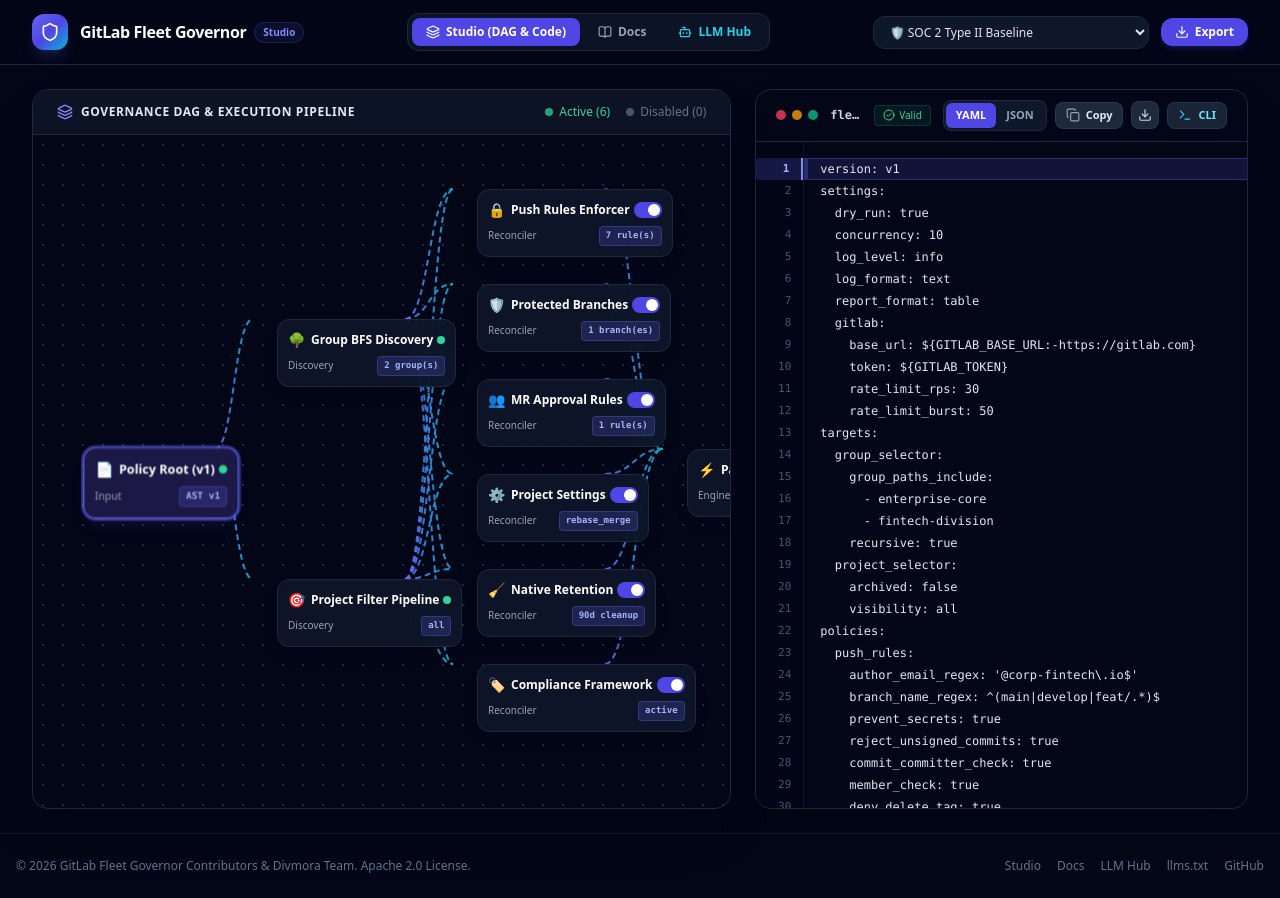
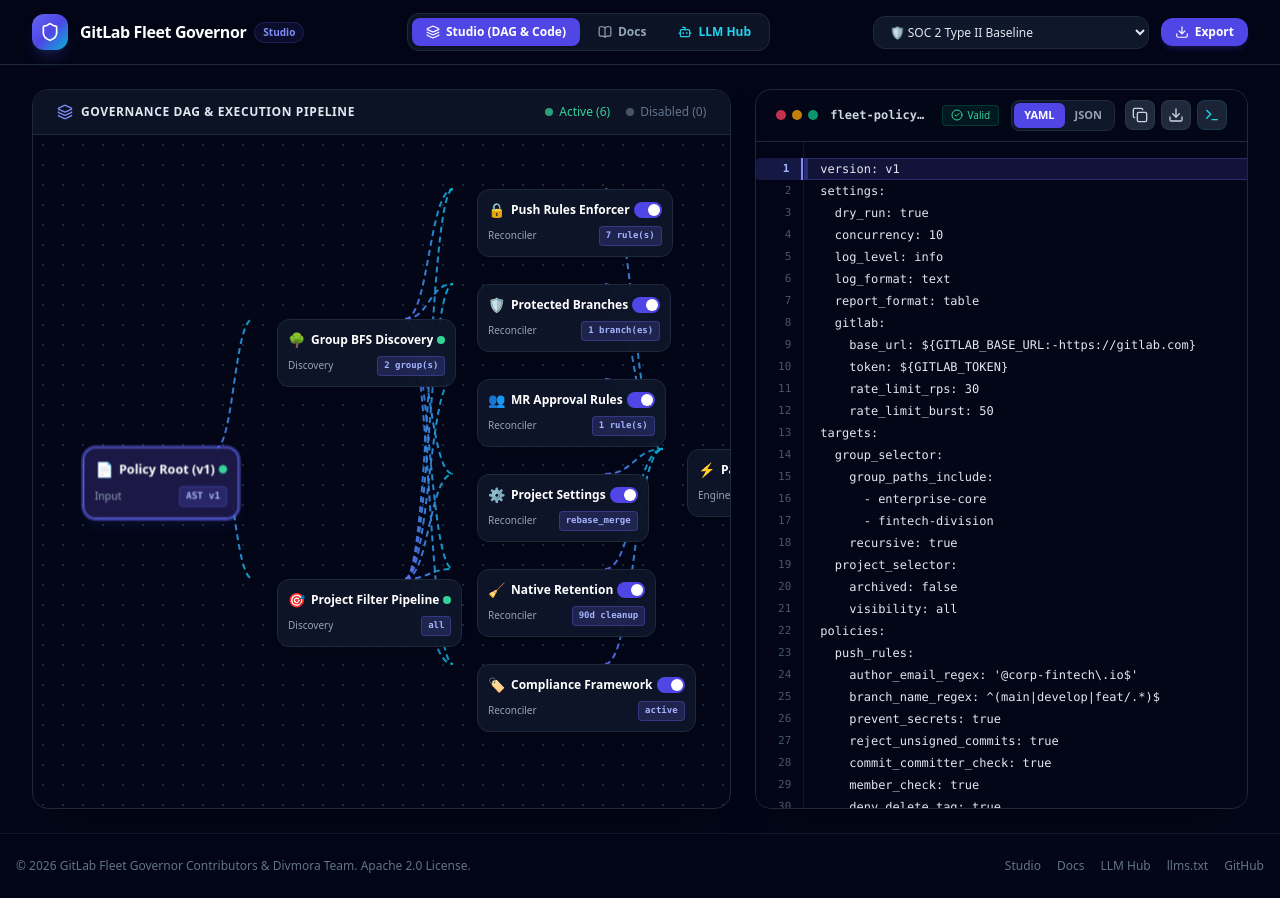
Before and after one commit to divmora/gitlab-fleet-governor, a React (Vite) app in the folder ui/: page / in a window 1280 px wide. Built offline with nearby package versions, Linux system fonts and the light colour scheme.

Commit message:
feat(ui): convert editor header actions to pure icon buttons and remove Windows CI runner

```diff
--- a/ui/src/components/Editor/PolicyEditor.tsx
+++ b/ui/src/components/Editor/PolicyEditor.tsx
@@ -162,7 +162,7 @@
 
   return (
     <div className="flex flex-col h-[720px] rounded-2xl bg-slate-900/90 border border-slate-800 shadow-2xl overflow-hidden">
-      {/* Unified IDE Header: Window Dots + Title + Status (Left) | Controls & Actions (Right) */}
+      {/* Unified IDE Header: Window Controls + Title + Status (Left) | Controls & Icon Actions (Right) */}
       <div className="px-5 py-2.5 bg-slate-950 border-b border-slate-800 flex items-center justify-between gap-3 select-none">
         {/* Left Side: Window Controls, Filename, Validation Pill */}
         <div className="flex items-center gap-3 min-w-0">
@@ -192,10 +192,10 @@
           )}
         </div>
 
-        {/* Right Side: Format Switch & Action Buttons */}
-        <div className="flex items-center gap-2 flex-shrink-0">
+        {/* Right Side: Format Switch & Pure Icon Action Buttons */}
+        <div className="flex items-center gap-1.5 flex-shrink-0">
           {/* Format Toggle */}
-          <div className="flex items-center p-0.5 rounded-lg bg-slate-900 border border-slate-800">
+          <div className="flex items-center p-0.5 rounded-lg bg-slate-900 border border-slate-800 mr-1">
             <button
               onClick={() => onSwitchFormat('yaml')}
               className={`px-2.5 py-1 rounded-md text-[11px] font-semibold transition-all ${
@@ -214,50 +214,38 @@
             </button>
           </div>
 
-          {/* Copy Code */}
+          {/* Copy Code (Icon Only) */}
           <button
             onClick={handleCopyCode}
-            title="Copy policy configuration to clipboard"
-            className="px-2.5 py-1 rounded-lg bg-slate-800 hover:bg-slate-700 active:scale-95 text-slate-200 text-[11px] font-semibold border border-slate-700/60 transition-all flex items-center gap-1.5 shadow-sm"
+            title={copied ? "Copied to clipboard!" : "Copy policy code"}
+            className="p-1.5 rounded-lg bg-slate-800 hover:bg-slate-700 active:scale-95 text-slate-300 hover:text-white border border-slate-700/60 transition-all shadow-sm flex items-center justify-center"
           >
             {copied ? (
-              <>
-                <Check className="w-3.5 h-3.5 text-emerald-400" />
-                <span className="text-emerald-400">Copied!</span>
-              </>
+              <Check className="w-4 h-4 text-emerald-400" />
             ) : (
-              <>
-                <Copy className="w-3.5 h-3.5 text-slate-400" />
-                <span>Copy</span>
-              </>
+              <Copy className="w-4 h-4" />
             )}
           </button>
 
-          {/* Download File */}
+          {/* Download File (Icon Only) */}
           <button
             onClick={handleDownload}
             title={`Download fleet-policy.${format}`}
             className="p-1.5 rounded-lg bg-slate-800 hover:bg-slate-700 active:scale-95 text-slate-300 hover:text-white border border-slate-700/60 transition-all shadow-sm flex items-center justify-center"
           >
-            <Download className="w-3.5 h-3.5" />
+            <Download className="w-4 h-4" />
           </button>
 
-          {/* Copy CLI Dry-Run Command */}
+          {/* Copy CLI Dry-Run Command (Icon Only) */}
           <button
             onClick={handleCopyCli}
-            title="Copy CLI dry-run execution command"
-            className="px-2.5 py-1 rounded-lg bg-slate-800/90 hover:bg-slate-700 active:scale-95 text-cyan-300 text-[11px] font-semibold border border-cyan-800/40 transition-all flex items-center gap-1.5 shadow-sm"
+            title={cliCopied ? "CLI command copied!" : "Copy CLI dry-run command"}
+            className="p-1.5 rounded-lg bg-slate-800/90 hover:bg-slate-700 active:scale-95 text-cyan-300 hover:text-cyan-200 border border-cyan-800/40 transition-all shadow-sm flex items-center justify-center"
           >
             {cliCopied ? (
-              <>
-                <Check className="w-3.5 h-3.5 text-cyan-400" />
-                <span className="text-cyan-400">Copied!</span>
-              </>
+              <Check className="w-4 h-4 text-cyan-400" />
             ) : (
-              <>
-                <Terminal className="w-3.5 h-3.5 text-cyan-400" />
-                <span>CLI</span>
-              </>
+              <Terminal className="w-4 h-4 text-cyan-400" />
             )}
           </button>
         </div>
```
